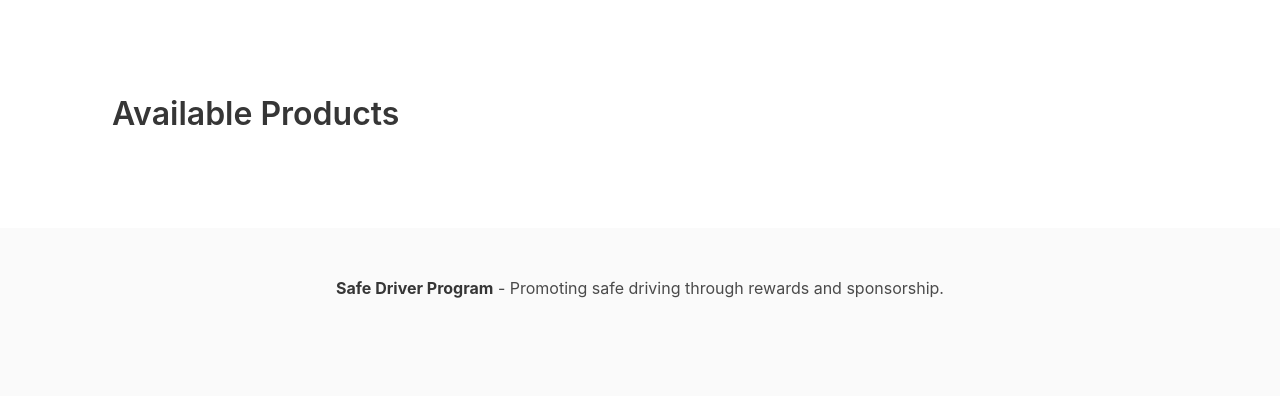
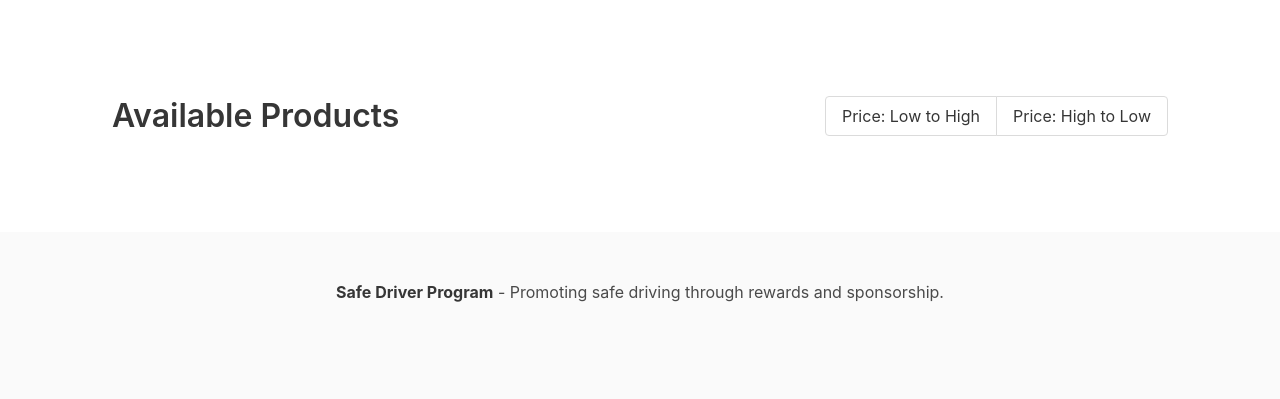
Before and after one commit to Vernaiko/F25-Team05, a Django app: page /products/ in a window 1280 px wide. Shown: the part 56-455 px from the top of the page. Run offline with Django 5.2, Linux system fonts and the light colour scheme; data that the repository does not hold is empty.

Commit message:
Added toggle for sorting the product catalogue
This is exactly what it sounds like! It's a toggle button for sorting the product catalogue by high to low and low to high. Pretty basic.

```diff
--- a/safedriverprogram/driver_program/templates/products.html
+++ b/safedriverprogram/driver_program/templates/products.html
@@ -5,7 +5,27 @@
 {% block content %}
 <section class="section">
     <div class="container">
-        <h1 class="title">Available Products</h1>
+        <div class="level">
+            <div class="level-left">
+                <div class="level-item">
+                    <h1 class="title">Available Products</h1>
+                </div>
+            </div>
+            <div class="level-right">
+                <div class="level-item">
+                    <div class="buttons has-addons">
+                        <a href="{% url 'view_products' %}?sort=price_asc"
+                           class="button {% if current_sort == 'price_asc' %}is-primary{% endif %}">
+                            Price: Low to High
+                        </a>
+                        <a href="{% url 'view_products' %}?sort=price_desc"
+                           class="button {% if current_sort == 'price_desc' %}is-primary{% endif %}">
+                            Price: High to Low
+                        </a>
+                    </div>
+                </div>
+            </div>
+        </div>
 
         {% if error_message %}
         <div class="notification is-danger">
--- a/safedriverprogram/driver_program/views.py
+++ b/safedriverprogram/driver_program/views.py
@@ -2302,8 +2302,10 @@ def review_driver_status(request):
     return render(request, "driver_status.html", {"drivers": drivers})
 
 def view_products(request):
-    """Display products from Fake Store API"""
+    """Display products from Fake Store API with optional sorting"""
     import requests
+
+    sort_order = request.GET.get('sort', '')  # Get sort parameter from query string
 
     try:
         # Fetch products from the Fake Store API
@@ -2311,8 +2313,15 @@ def view_products(request):
         response.raise_for_status()  # Raise an exception for error status codes
         products = response.json()
 
+        # Sort products if requested
+        if sort_order == 'price_asc':
+            products.sort(key=lambda x: float(x['price']))
+        elif sort_order == 'price_desc':
+            products.sort(key=lambda x: float(x['price']), reverse=True)
+
         return render(request, 'products.html', {
-            'products': products
+            'products': products,
+            'current_sort': sort_order
         })
     except requests.RequestException as e:
         return render(request, 'products.html', {
```
Also changed, not shown: 1 other file.
